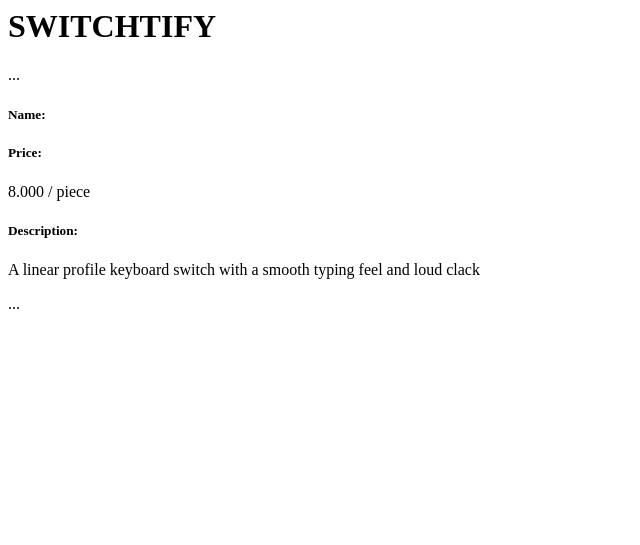
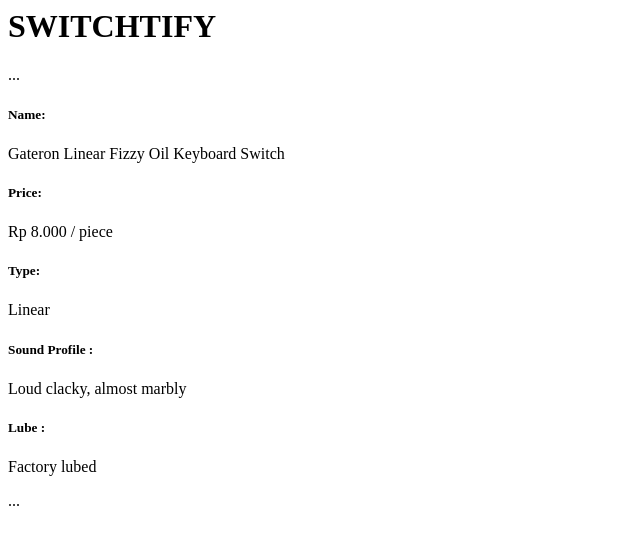
Before and after one commit to khbintang/Switchtify, a Django app: page / in a window 1280 px wide. Shown: the top 545 px of the page, without its empty margins (0-640 px from the left). Run offline with Django 5.2, Linux system fonts and the light colour scheme.

Commit message:
Mendeploy lagi ke pws

```diff
--- a/main/templates/main.html
+++ b/main/templates/main.html
@@ -2,9 +2,13 @@
 
 ...
 <h5>Name: </h5>
-<p>{{ npm }}<p>
+<p>{{ name }}<p>
 <h5>Price: </h5>
 <p>{{ price }}<p>
-<h5>Description: </h5>
-<p>{{ description }}<p>
+<h5>Type: </h5>
+<p>{{ type }}<p>
+<h5>Sound Profile :  </h5>
+<p>{{sound_profile}}</p>
+<h5>Lube :</h5>
+<p>{{lube}}</p>
 ...
--- a/main/views.py
+++ b/main/views.py
@@ -2,9 +2,11 @@ from django.shortcuts import render
 
 def show_main(request):
     context = {
-        'name' : 'Gateron Linear Fizzy Oil ',
-        'price': '8.000 / piece',
-        'description': 'A linear profile keyboard switch with a smooth typing feel and loud clack'
+        'name' : 'Gateron Linear Fizzy Oil Keyboard Switch ',
+        'price': 'Rp 8.000 / piece',
+        'type' : ' Linear',
+        'sound_profile' : 'Loud clacky, almost marbly',
+        'lube': 'Factory lubed'
     }
 
     return render(request, "main.html", context)
```
